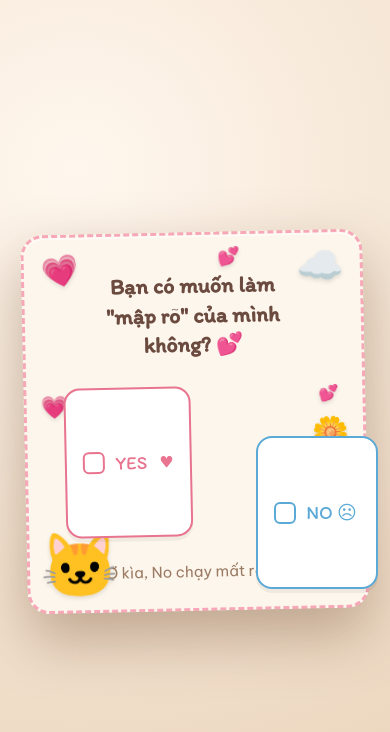
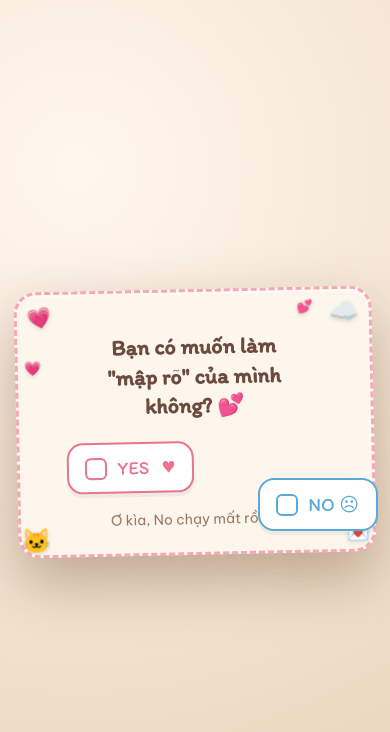
Before and after one commit to TinyPoro/postcard, a plain HTML site: page index.html in a window 390 px wide. Both pictures are taken after a click on the element "NO ☹". Drawn offline with Linux system fonts and the light colour scheme.

Commit message:
update responsive

```diff
--- a/index.html
+++ b/index.html
@@ -80,6 +80,7 @@
 
   .choices{
     display:flex;
+    align-items:center;
     gap:16px;
     justify-content:center;
     flex-wrap:wrap;
@@ -98,6 +99,7 @@
     font-size:22px;
     cursor:pointer;
     user-select:none;
+    touch-action:manipulation;
     transition: transform .15s ease, box-shadow .15s ease;
     box-shadow:0 4px 0 rgba(0,0,0,0.05);
   }
@@ -174,9 +176,25 @@
     100%{ transform: var(--fly-end) scale(1.2); opacity:0; }
   }
 
-  @media (max-width:420px){
-    .card{ padding:30px 18px 26px; }
+  @media (max-width:480px){
+    body{ padding:16px; }
+    .card{ padding:34px 16px 22px; }
+    h1{ margin:6px 0 20px; }
     .choice-box{ padding:12px 16px; font-size:19px; }
+    .choices{ min-height:0; gap:12px; }
+    .hint{ margin-top:18px; padding:0 6px; font-size:14px; }
+
+    /* icon trang trí: thu nhỏ và dồn sát mép để không đè lên chữ/nút trên màn hình hẹp */
+    .deco{ font-size:18px; }
+    .deco.flower,
+    .deco.heart4{ display:none; }
+    .deco.heart1{ top:10px; left:10px; font-size:20px; }
+    .deco.heart2{ top:8px; right:56px; font-size:13px; }
+    .deco.heart3{ top:64px; left:6px; font-size:14px; }
+    .deco.cloud{ top:6px; right:10px; font-size:24px; }
+    .deco.envelope{ bottom:4px; right:4px; font-size:18px; }
+    .deco.cat{ bottom:0; left:0; font-size:24px; }
+    .hint{ padding:0 34px; }
   }
 </style>
 </head>
@@ -239,9 +257,13 @@ let runCount = 0;
 let lastDodge = 0;
 let dodged = false;           // đã né lần nào chưa
 const DODGE_COOLDOWN = 220;   // ms giữa 2 lần né, tránh giật liên tục
-const TRIGGER_DIST = 90;      // chuột tới gần trong khoảng này thì né
-const DODGE_MIN = 120;        // luôn né xa hơn TRIGGER_DIST để không bị né dồn dập
-const DODGE_MAX = 190;
+
+// Màn hình nhỏ (điện thoại) thì card hẹp hơn nhiều, nên né gần/ngắn hơn
+// để nút No không văng ra khỏi card hoặc dồn cục vào góc màn hình.
+function isSmallScreen(){ return window.innerWidth < 480; }
+function triggerDist(){ return isSmallScreen() ? 60 : 90; }   // chuột/ngón tay tới gần trong khoảng này thì né
+function dodgeMin(){ return isSmallScreen() ? 70 : 120; }     // luôn né xa hơn triggerDist để không bị né dồn dập
+function dodgeMax(){ return isSmallScreen() ? 130 : 190; }
 
 function syncToSlot(){
   const rect = noSlot.getBoundingClientRect();
@@ -266,7 +288,8 @@ function dodgeFrom(cx, cy){
   if(!isFinite(angle)) angle = Math.random() * Math.PI * 2;
   angle += (Math.random() - 0.5) * 1.0;
 
-  const dist = DODGE_MIN + Math.random() * (DODGE_MAX - DODGE_MIN);
+  const dMin = dodgeMin(), dMax = dodgeMax();
+  const dist = dMin + Math.random() * (dMax - dMin);
   const margin = 12;
   let nx = bx + Math.cos(angle) * dist - rect.width / 2;
   let ny = by + Math.sin(angle) * dist - rect.height / 2;
@@ -311,7 +334,7 @@ window.addEventListener('resize', () => {
 
 // Theo dõi con trỏ trên toàn trang: chuột tới gần là né, chưa cần bấm trúng
 window.addEventListener('mousemove', (e) => {
-  if(distanceToNoBtn(e.clientX, e.clientY) < TRIGGER_DIST){
+  if(distanceToNoBtn(e.clientX, e.clientY) < triggerDist()){
     dodgeFrom(e.clientX, e.clientY);
   }
 });
@@ -320,7 +343,7 @@ window.addEventListener('mousemove', (e) => {
 window.addEventListener('touchmove', (e) => {
   const t = e.touches[0];
   if(!t) return;
-  if(distanceToNoBtn(t.clientX, t.clientY) < TRIGGER_DIST + 20){
+  if(distanceToNoBtn(t.clientX, t.clientY) < triggerDist() + 20){
     dodgeFrom(t.clientX, t.clientY);
   }
 }, { passive:true });
@@ -362,6 +385,7 @@ yesBtn.addEventListener('click', () => {
   yesBtn.querySelector('.box').textContent = '☑';
   choices.classList.add('hidden');
   hint.style.display = 'none';
+  noBtn.style.display = 'none';
   success.classList.add('show');
   burstHearts();
   setTimeout(burstHearts, 400);
```
